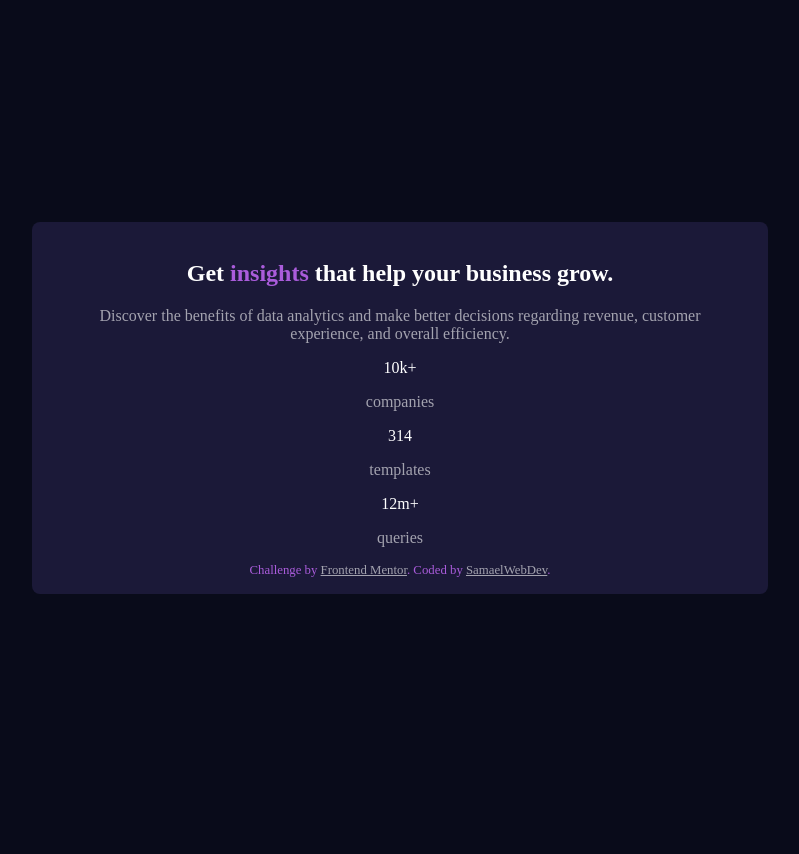
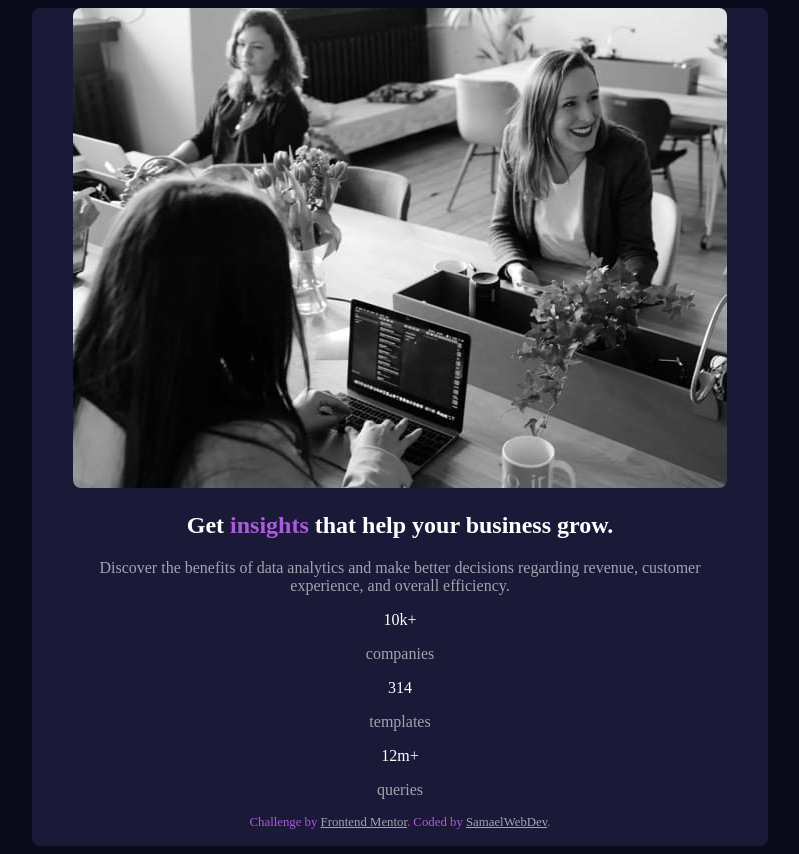
Before and after one commit to samaelwebdev/FrontendMentor-Stats-preview-card-component, a plain HTML site: page index.html in a window 1280 px wide. Shown: the whole page, without its empty margins (240-1039 px from the left). Before the commit the page ends 816 px from the top, so only its background shows below. Drawn offline with Linux system fonts and the light colour scheme; the site is published under a folder, as on GitHub Pages, so addresses that start at the root find nothing.

Commit message:
Update index.html
uploaded updated html

```diff
--- a/index.html
+++ b/index.html
@@ -24,7 +24,7 @@
   <body>
     <section class="card">
       <header class="cardHeader">
-        <img class="headerImg" src="/images/image-header-mobile.jpg" alt="" />
+        <img class="headerImg" src="images/image-header-mobile.jpg" alt="" />
       </header>
       <main class="cardMain">
         <h1 class="mainHdr">
```
